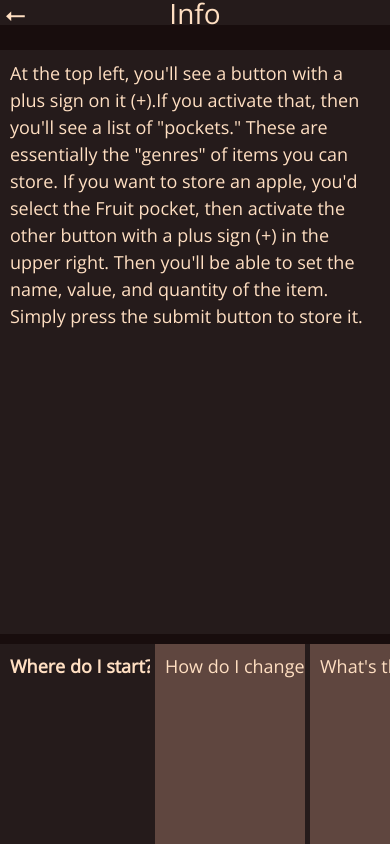
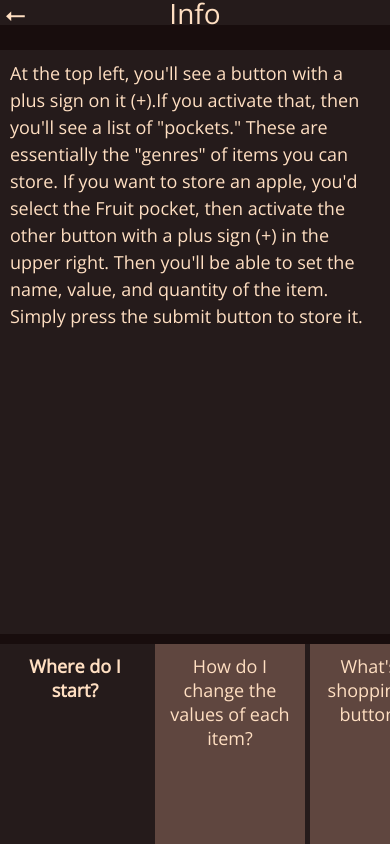
Before and after one commit to HunterWilkins/Bottomless-Box2.0, a React (Create React App) app in the folder client/: page /info in a window 390 px wide. Built offline with nearby package versions, Linux system fonts and the light colour scheme.

Commit message:
Fixed up .question p with white-space:normal

```diff
--- a/client/src/pages/Info/style.css
+++ b/client/src/pages/Info/style.css
@@ -61,6 +61,10 @@ body {
     background: var(--button);
 }
 
+.question p {
+    white-space: normal;
+}
+
 .question:hover {
     text-shadow: 0 2px 2px var(--background);
     color: rgb(255, 222, 151);
@@ -95,10 +99,14 @@ body {
         width: 150px;
         height: 200px;
         overflow-y: hidden;
-        overflow-x: hidden;
         display: inline-block;
         margin-right: 5px;
         margin-bottom: 5px;
+    }
+
+    .question p {
+        width: 100%;
+        height: 100%;
     }
 
     #answer {
```
